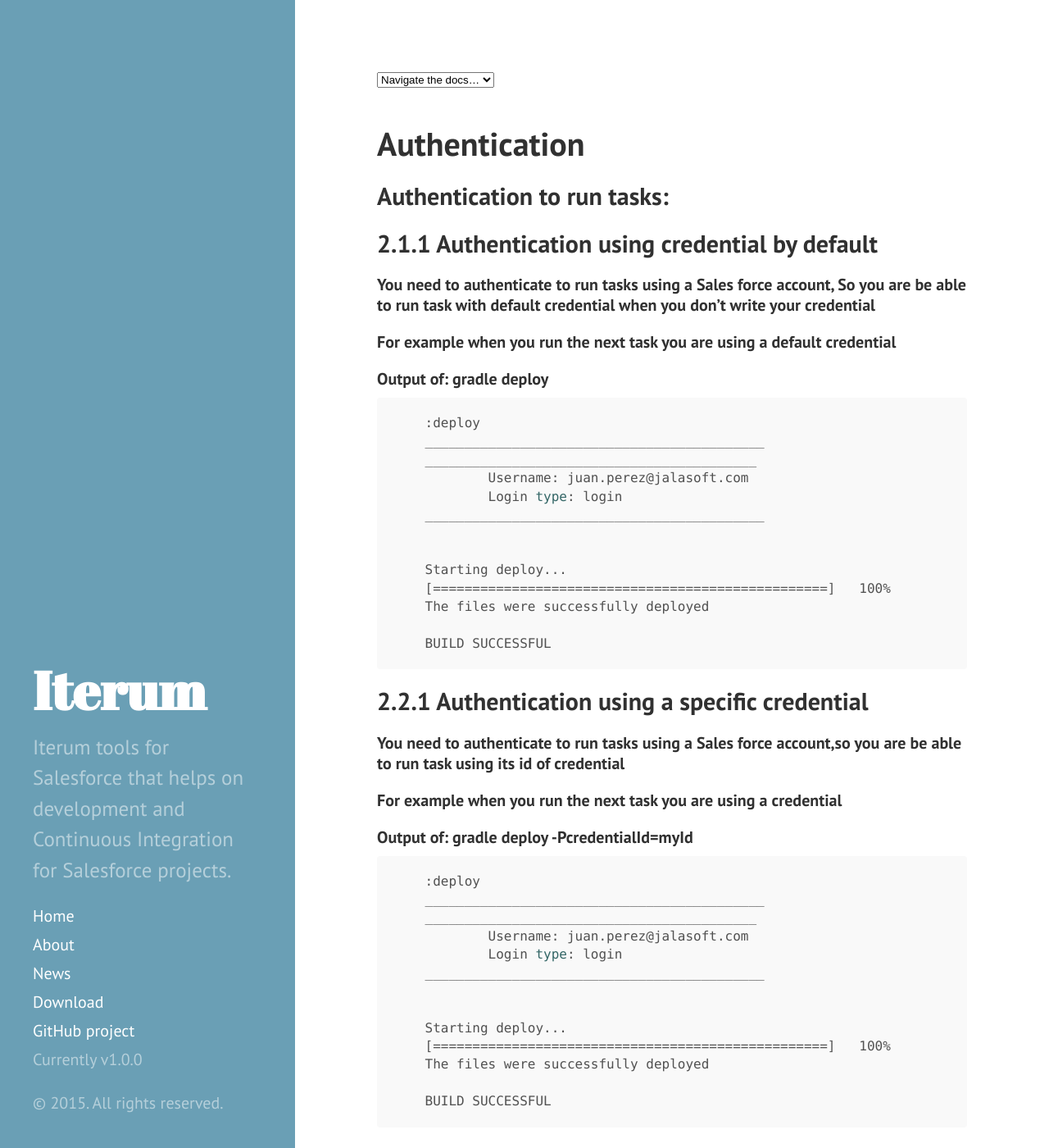
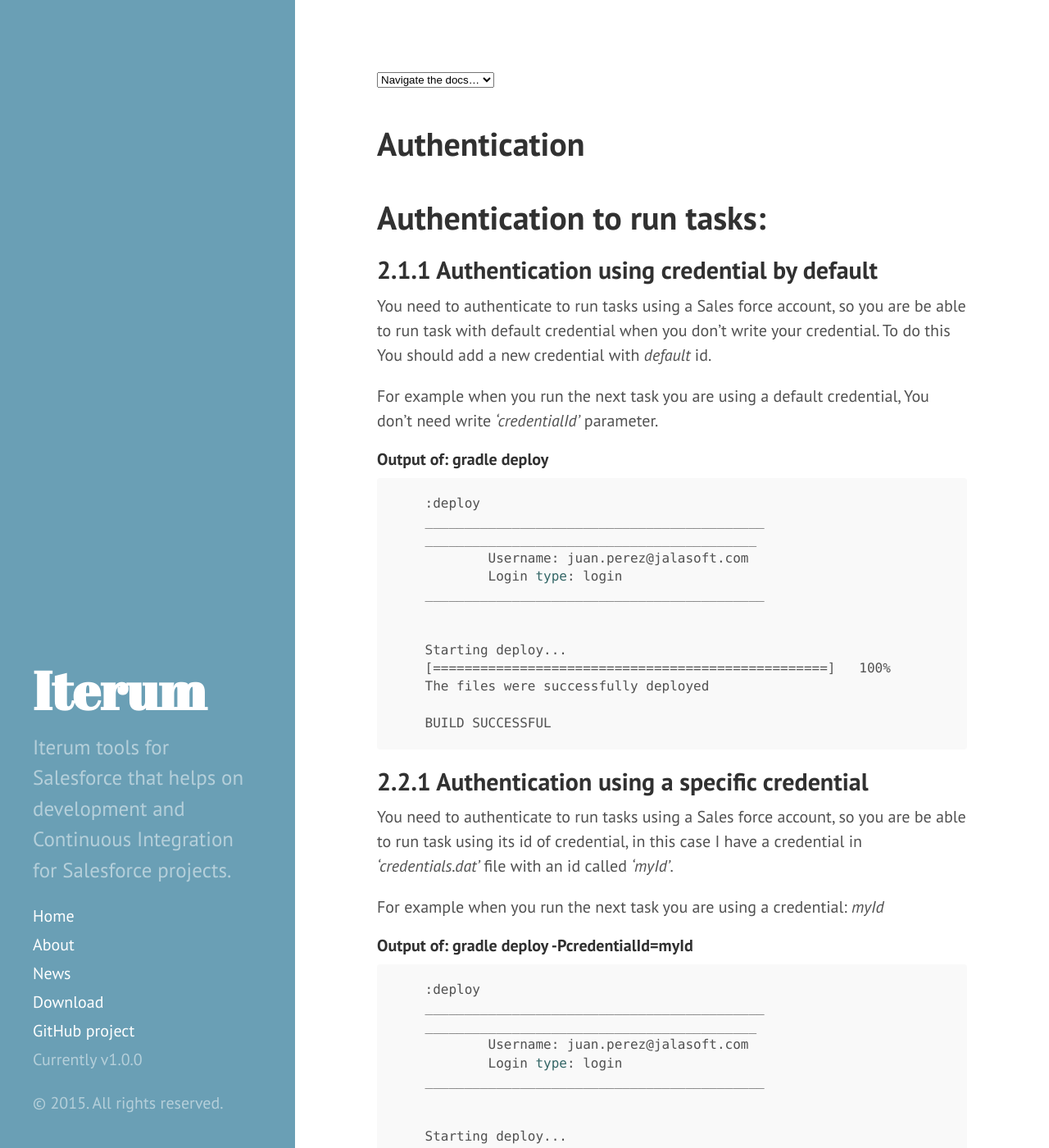
Before and after one commit to ziur/sdfc-idea, a Jekyll site: the page built from _docs/authentication.md, in a window 1280 px wide and 1400 px high. Shown: the whole window at 82% size. Built offline with Jekyll 4.4.1, drawn with Linux system fonts in a browser that asks for light colours; some of the changed text lies outside the part shown.

Commit message:
_docs/authentication.md was updated

````diff
--- a/_docs/authentication.md
+++ b/_docs/authentication.md
@@ -3,10 +3,11 @@ layout: docs
 title: Authentication
 permalink: /docs/auth/
 ---
-## Authentication to run tasks:
+# Authentication to run tasks:
 ## 2.1.1 Authentication using credential by default
-#### You need to authenticate to run tasks using a Sales force account, So you are be able to run task with default credential when you don't write your credential
-##### For example when you run the next task you are using a default credential
+ You need to authenticate to run tasks using a Sales force account, so you are be able to run task with default credential when you don't write your credential. To do this You should add a new credential with *default* id.
+
+For example when you run the next task you are using a default credential,  You don't need write *'credentialId'* parameter.
 <h5> Output of:  <strong> gradle deploy </strong></h5>
 
 ```bash
@@ -26,8 +27,9 @@ permalink: /docs/auth/
 ```
 
 ## 2.2.1 Authentication using a specific credential
-#### You need to authenticate to run tasks using a Sales force account,so you are be able to run task using its id of credential
-##### For example when you run the next task you are using a credential
+You need to authenticate to run tasks using a Sales force account, so you are be able to run task using its id of credential, in this case I have a credential in *'credentials.dat'* file with an id called *'myId'*.
+
+For example when you run the next task you are using a credential: *myId*
 <h5> Output of:  <strong> gradle deploy -PcredentialId=myId </strong></h5>
 
 ```bash
@@ -46,8 +48,10 @@ permalink: /docs/auth/
     BUILD SUCCESSFUL
 ```
 ## 2.3.1 Authentication using parameters
-#### You need to authenticate to run tasks using a Sales force account, so you are be able to run task using parameters of credential
-##### For example when you run the next task you are using parameters of credential
+You need to authenticate to run tasks using a Sales force account, so you are be able to run task using parameters of credential, to do this you should send the next parameter: *username, password and token*.
+
+For example when you run the next task you are using parameters of credential.
+
 <h5> Output of:  <strong> gradle deploy -Pusername=juan.perez@jalasoft.com -Ppassword=123qweJuan -Ptoken=qweyh65fd43789sw </strong></h5>
 
 ```bash
````
